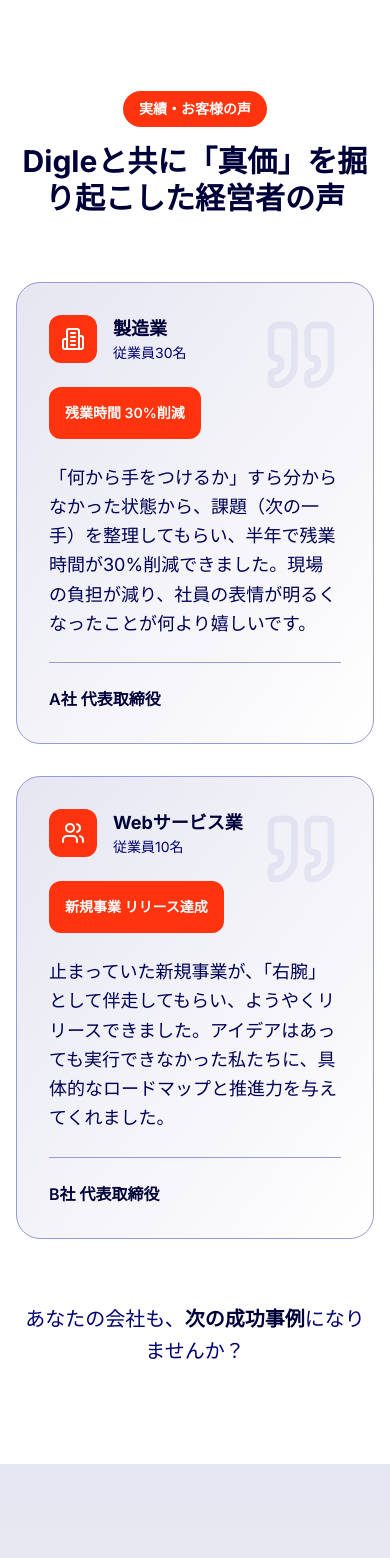
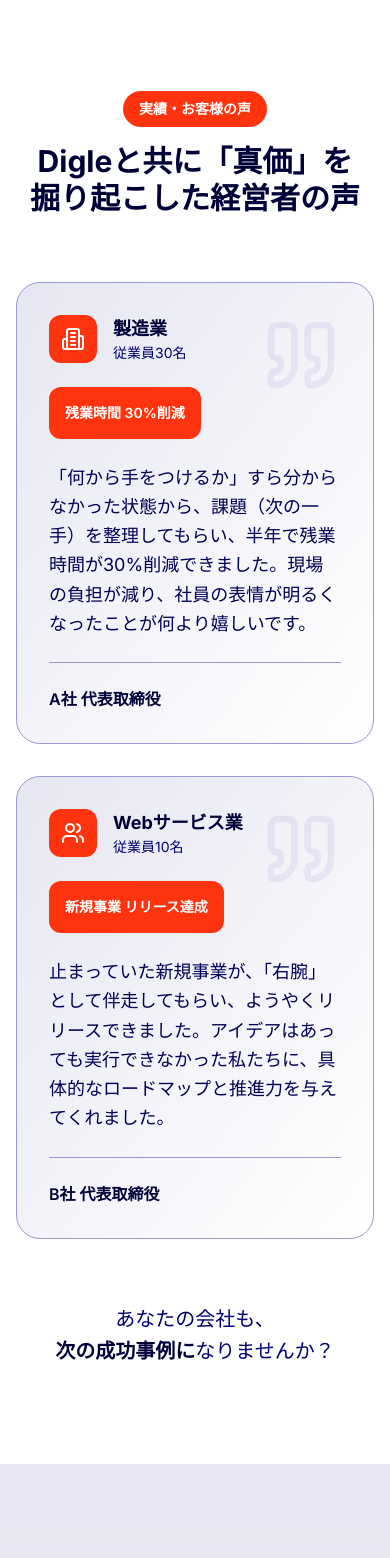
Before and after one commit to digle-matsu/Digle_LP_ver1.0, a Next.js app: page / in a window 390 px wide. Shown: the part 6180-7738 px from the top of the page. Built offline with nearby package versions, Linux system fonts and the light colour scheme.

Commit message:
Update testimonials-section.tsx「スマホ最適化」

```diff
--- a/components/sections/testimonials-section.tsx
+++ b/components/sections/testimonials-section.tsx
@@ -44,8 +44,8 @@ export function TestimonialsSection() {
             実績・お客様の声
           </div>
           <h2 className="text-3xl md:text-5xl font-bold text-navy-800 mb-6 leading-tight">
-            Digleと共に「真価」を掘り起こした
-            <br className="hidden md:block" />
+            Digleと共に「真価」を<br className="md:hidden" />
+            掘り起こした<br className="hidden md:block" />
             経営者の声
           </h2>
         </motion.div>
@@ -99,9 +99,8 @@ export function TestimonialsSection() {
           className="mt-16 text-center"
         >
           <p className="text-xl text-navy-600 leading-relaxed">
-            あなたの会社も、
-            <span className="font-semibold text-navy-800">次の成功事例</span>
-            になりませんか？
+            あなたの会社も、<br className="md:hidden" />
+            <span className="font-semibold text-navy-800">次の成功事例に</span>なりませんか？
           </p>
         </motion.div>
       </div>
```
